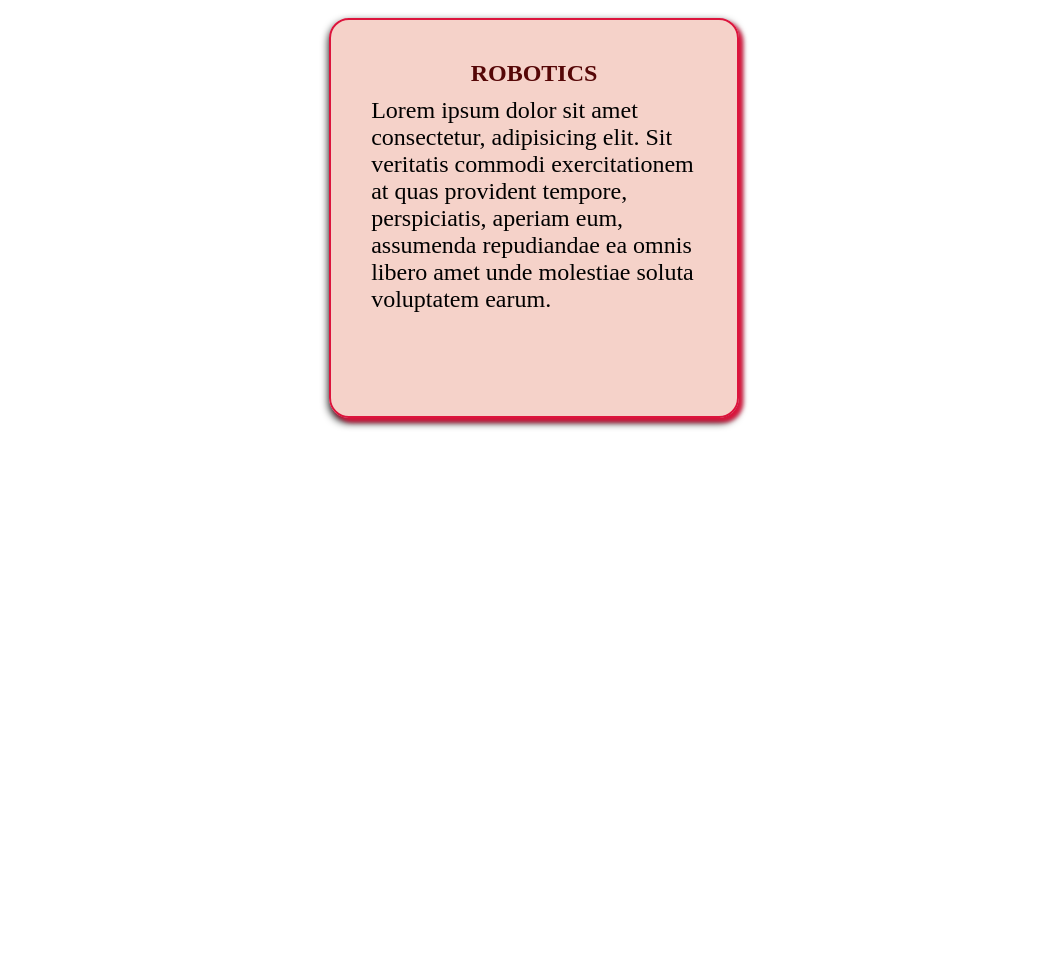
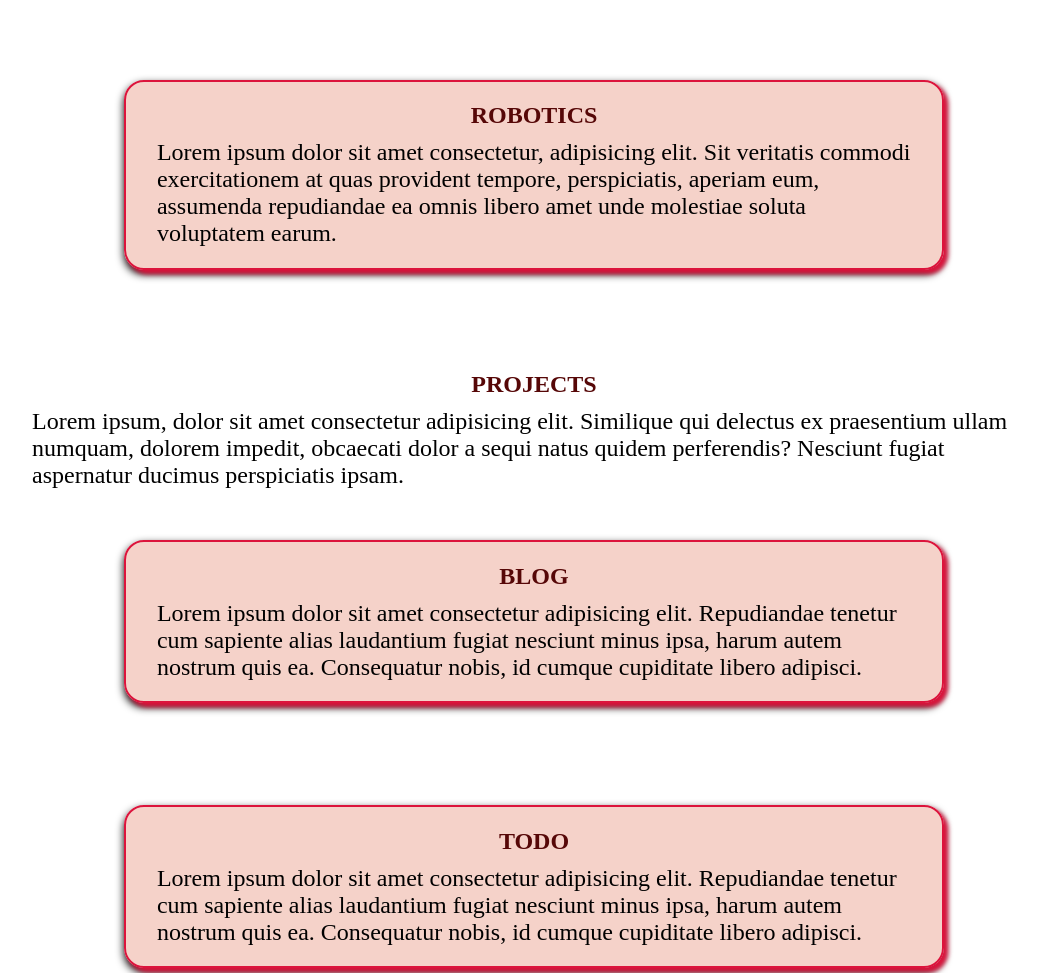
Before and after one commit to vikash-6057/Portfolio, a plain HTML site: page index.html in a window 1280 px wide. Shown: the part 1520-2493 px from the top of the page, without its empty margins (106-1143 px from the left). Before the commit the page ends 1978 px from the top, so only its background shows below. Drawn offline with Linux system fonts and the light colour scheme.

Commit message:
Project section added

```diff
--- a/index.html
+++ b/index.html
@@ -24,7 +24,7 @@
     <section id="services">
         <div class="services container">
             <div class="service-top">
-                <h1 class = "section-title"> Ski<span>ll</span>s</h1>
+                <h1 class = "section-title"> Services</h1>
                 <p>Lorem ipsum, dolor sit amet consectetur adipisicing elit. Similique qui delectus ex praesentium ullam numquam, dolorem impedit, obcaecati dolor a sequi natus quidem perferendis? Nesciunt fugiat aspernatur ducimus perspiciatis ipsam.</p>
             </div>
             <div class="service-bottom">
@@ -44,5 +44,30 @@
         </div>
 
     </section>
+
+<!-- Project Secction -->
+
+    <section id="projects">
+      <div class="projects container">
+        <div class="service-top">
+          <h1 class = "section-title"> Projects</h1>
+                <p>Lorem ipsum, dolor sit amet consectetur adipisicing elit. Similique qui delectus ex praesentium ullam numquam, dolorem impedit, obcaecati dolor a sequi natus quidem perferendis? Nesciunt fugiat aspernatur ducimus perspiciatis ipsam.</p>
+        <div class="project-item">
+          <h2 class="section-title">Blog</h2>
+          <p>Lorem ipsum dolor sit amet consectetur adipisicing elit. Repudiandae tenetur cum sapiente alias laudantium fugiat nesciunt minus ipsa, harum autem nostrum quis ea. Consequatur nobis, id cumque cupiditate libero adipisci.</p>
+        </div>
+        <div class="project-item">
+          <h2 class="section-title">ToDo</h2>
+          <p>Lorem ipsum dolor sit amet consectetur adipisicing elit. Repudiandae tenetur cum sapiente alias laudantium fugiat nesciunt minus ipsa, harum autem nostrum quis ea. Consequatur nobis, id cumque cupiditate libero adipisci.</p>
+        </div>
+        <div class="project-item">
+          <h2 class="section-title">Self Driving</h2>
+          <p>Lorem ipsum dolor sit amet consectetur adipisicing elit. Repudiandae tenetur cum sapiente alias laudantium fugiat nesciunt minus ipsa, harum autem nostrum quis ea. Consequatur nobis, id cumque cupiditate libero adipisci.</p>
+        </div>
+        </div>
+
+      </div>
+    </section>
+
   </body>
 </html>
--- a/style.css
+++ b/style.css
@@ -9,7 +9,7 @@ a {
 }
 /* Introduction Style */
 #intro {
-  background-image: url(./images/background2.png);
+  background-image: url(./images/1615185663146.png);
   background-size: cover;
   background-position: top center;
   position: relative;
@@ -111,6 +111,8 @@ a {
 
 /* P tag */
 p{
+  margin-left: 10px;
+  margin-right: 10px;
   font-size: 1.5rem;
 }
 /* Services Style */
@@ -119,6 +121,7 @@ p{
   flex-direction: column;
   align-items: center;
   justify-content: flex-start;
+ /*  background-color: black; */
 }
 .service-top {
   display: flex;
@@ -152,11 +155,32 @@ p{
   border: 2px solid crimson;
   border-radius: 20px;
   box-shadow: 4px 4px 4px crimson, 0 4px 8px rgba(0, 0, 0, 1);
-  width: 40%;
-  height: 400px;
-  padding: 40px;
-  margin: 40px;
+  width: 80%;
+  padding: 2%;
+  margin: 5%;
   justify-content: flex-start;
   align-items: center;
   background-color: rgba(209, 52, 13, 0.219);
+  overflow: hidden;
 }
+.projects {
+  display: flex;
+  max-width: 80%;
+  justify-content: space-around;
+  align-items: center;
+  flex-wrap: wrap;
+}
+.project-item {
+  display: flex;
+  flex-direction: column;
+  border: 2px solid crimson;
+  border-radius: 20px;
+  box-shadow: 4px 4px 4px crimson, 0 4px 8px rgba(0, 0, 0, 1);
+  width: 80%;
+  padding: 2%;
+  margin: 5%;
+  justify-content: flex-start;
+  align-items: center;
+  background-color: rgba(209, 52, 13, 0.219);
+  overflow: hidden;
+}
```
